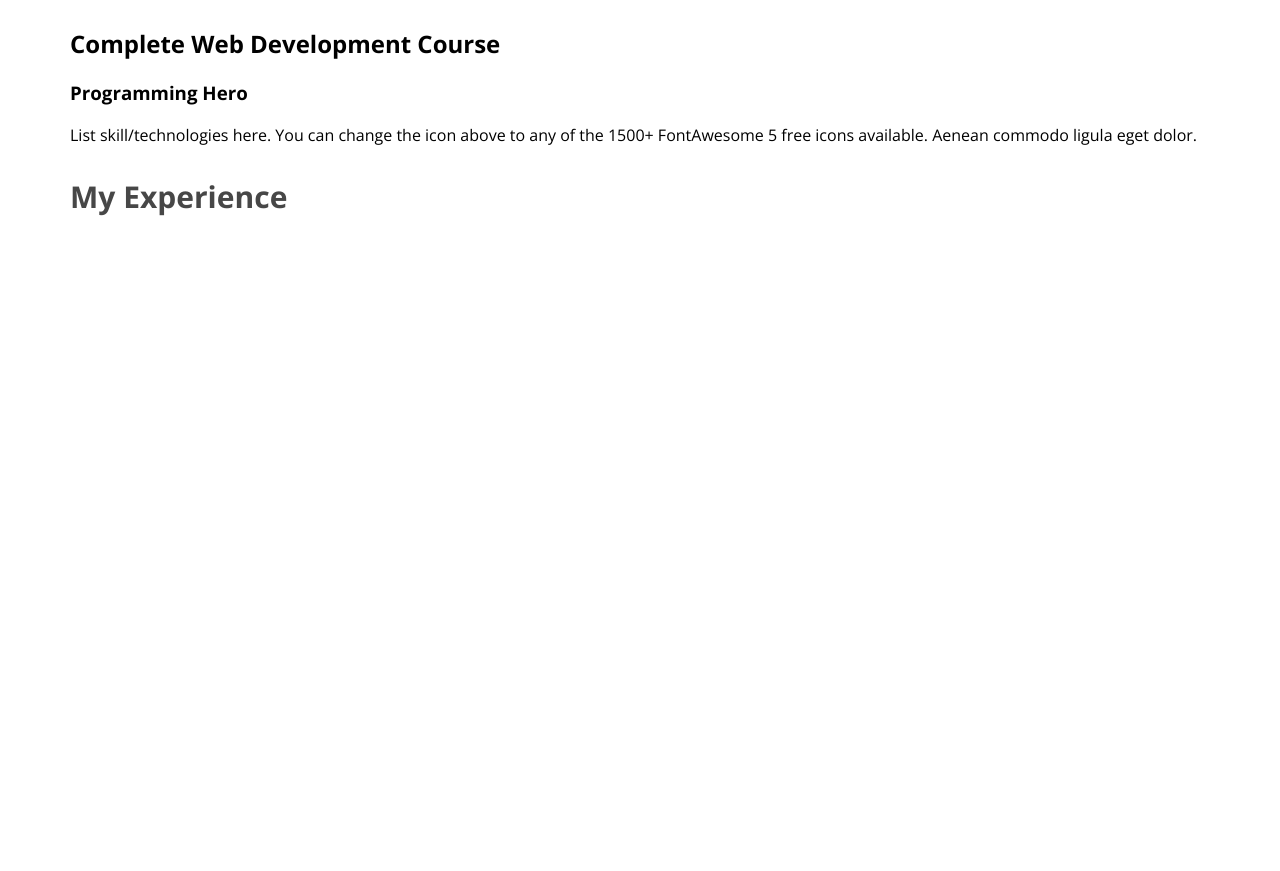
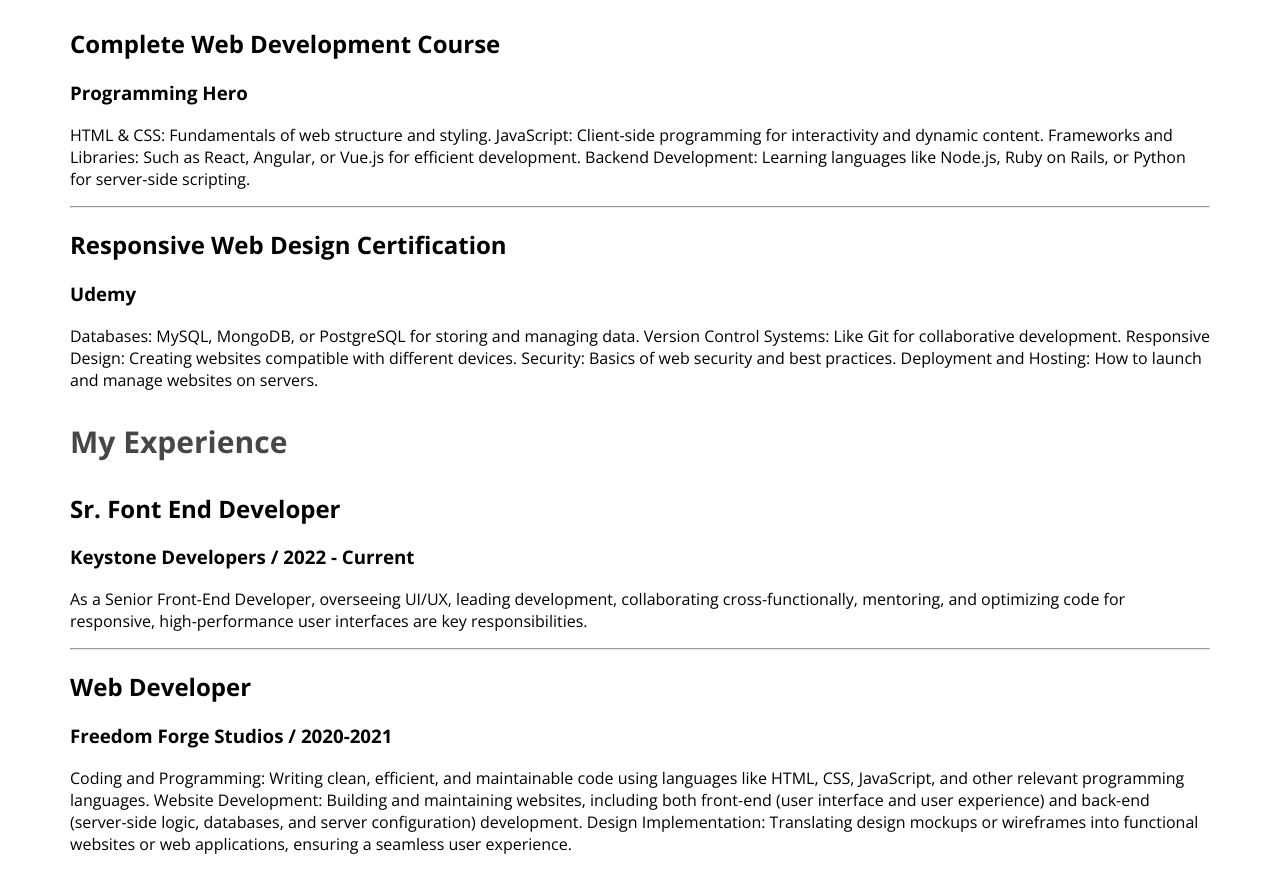
Before and after one commit to Jaynab94/developer-portfolio-jaynab, a plain HTML site: page index.html in a window 1280 px wide. Shown: the part 2428-3299 px from the top of the page. Before the commit the page ends 2675 px from the top, so only its background shows below. Drawn offline with nearby package versions, Linux system fonts and the light colour scheme.

Commit message:
resume expreence

```diff
--- a/index.html
+++ b/index.html
@@ -94,7 +94,10 @@
 
             <h3 class="section-title">What I do</h3>
 
-            <p id="what-i-do-description" class="about-description-section">I have more than 2 years experience building software for clients all over the world. Below is a quick overview of my main technical skill sets and technologies i use. Want to find out more about my experience? Check out my online resume and project portfolio.</p>
+            <p id="what-i-do-description" class="about-description-section">I have more than 2 years experience building
+                software for clients all over the world. Below is a quick overview of my main technical skill sets and
+                technologies i use. Want to find out more about my experience? Check out my online resume and project
+                portfolio.</p>
 
 
             <div class="skill-container">
@@ -102,28 +105,32 @@
                 <div class="skill">
                     <img src="images/icons/js.png" alt="">
                     <h3 class="skill-title">Vanilla JavaScript</h3>
-                    <p class="skill-description">List skill/technologies here. You can change the icon above to any of the 1500+ FontAwesome 5 free icons available. Aenean commodo ligula eget dolor.</p>
+                    <p class="skill-description">List skill/technologies here. You can change the icon above to any of
+                        the 1500+ FontAwesome 5 free icons available. Aenean commodo ligula eget dolor.</p>
 
 
                 </div>
                 <div class="skill">
                     <img src="images/icons/react.png" alt="">
                     <h3 class="skill-title">React</h3>
-                    <p class="skill-description">List skill/technologies here. You can change the icon above to any of the 1500+ FontAwesome 5 free icons available. Aenean commodo ligula eget dolor.</p>
+                    <p class="skill-description">List skill/technologies here. You can change the icon above to any of
+                        the 1500+ FontAwesome 5 free icons available. Aenean commodo ligula eget dolor.</p>
 
 
                 </div>
                 <div class="skill">
                     <img src="images/icons/nodejs.png" alt="">
                     <h3 class="skill-title">Node.js</h3>
-                    <p class="skill-description">List skill/technologies here. You can change the icon above to any of the 1500+ FontAwesome 5 free icons available. Aenean commodo ligula eget dolor.</p>
+                    <p class="skill-description">List skill/technologies here. You can change the icon above to any of
+                        the 1500+ FontAwesome 5 free icons available. Aenean commodo ligula eget dolor.</p>
 
 
                 </div>
                 <div class="skill">
                     <img src="images/icons/mongo.png" alt="">
                     <h3 class="skill-title">MongoDB</h3>
-                    <p class="skill-description">List skill/technologies here. You can change the icon above to any of the 1500+ FontAwesome 5 free icons available. Aenean commodo ligula eget dolor.</p>
+                    <p class="skill-description">List skill/technologies here. You can change the icon above to any of
+                        the 1500+ FontAwesome 5 free icons available. Aenean commodo ligula eget dolor.</p>
 
 
                 </div>
@@ -142,12 +149,29 @@
                 <div class="resume-column">
                     <h3 class="resume-column-title">My Education</h3>
 
-                    <div class="resume-ite">
+                    <div class="resume-item">
 
                         <h2 class="resume-title">Complete Web Development Course</h2>
                         <h3 class="resume-education-institute"> Programming Hero</h3>
-                        <p class="resume-description">List skill/technologies here. You can change the icon above
-                            to any of the 1500+ FontAwesome 5 free icons available. Aenean commodo ligula eget dolor.</p>
+                        <p class="resume-description">HTML & CSS: Fundamentals of web structure and styling.
+                            JavaScript: Client-side programming for interactivity and dynamic content.
+                            Frameworks and Libraries: Such as React, Angular, or Vue.js for efficient development.
+                            Backend Development: Learning languages like Node.js, Ruby on Rails, or Python for
+                            server-side scripting.</p>
+
+                    </div>
+                    <hr>
+
+                    <div class="resume-item">
+
+                        <h2 class="resume-title">Responsive Web Design Certification</h2>
+                        <h3 class="resume-education-institute">Udemy</h3>
+                        <p class="resume-description">Databases: MySQL, MongoDB, or PostgreSQL for storing and managing
+                            data.
+                            Version Control Systems: Like Git for collaborative development.
+                            Responsive Design: Creating websites compatible with different devices.
+                            Security: Basics of web security and best practices.
+                            Deployment and Hosting: How to launch and manage websites on servers.</p>
                     </div>
 
                 </div>
@@ -155,9 +179,32 @@
                 <div class="resume column">
                     <h3 class="resume-column-title">My Experience</h3>
 
+                    <div class="resume-item">
+                        <h2 class="resume-title">Sr. Font End Developer</h2>
+                        <h3 claas="resume-education-institute">Keystone Developers / 2022 - Current</h3>
+                        <p class="resume-education-institute">As a Senior Front-End Developer, overseeing UI/UX, leading
+                            development, collaborating cross-functionally, mentoring, and optimizing code for
+                            responsive, high-performance user interfaces are key responsibilities.</p>
+                            <hr>
+
+                        <div class="resume-item">
+                            <h2 class="resume-title">Web Developer</h2>
+                            <h3 claas="resume-education-institute">Freedom Forge Studios / 2020-2021</h3>
+                            <p class="resume-education-institute">Coding and Programming: Writing clean, efficient, and
+                                maintainable code using languages like HTML, CSS, JavaScript, and other relevant
+                                programming languages.
+
+                                Website Development: Building and maintaining websites, including both front-end (user
+                                interface and user experience) and back-end (server-side logic, databases, and server
+                                configuration) development.
+
+                                Design Implementation: Translating design mockups or wireframes into functional websites
+                                or web applications, ensuring a seamless user experience.</p>
+                        </div>
+
+                    </div>
+
                 </div>
-
-            </div>
 
 
 
```
